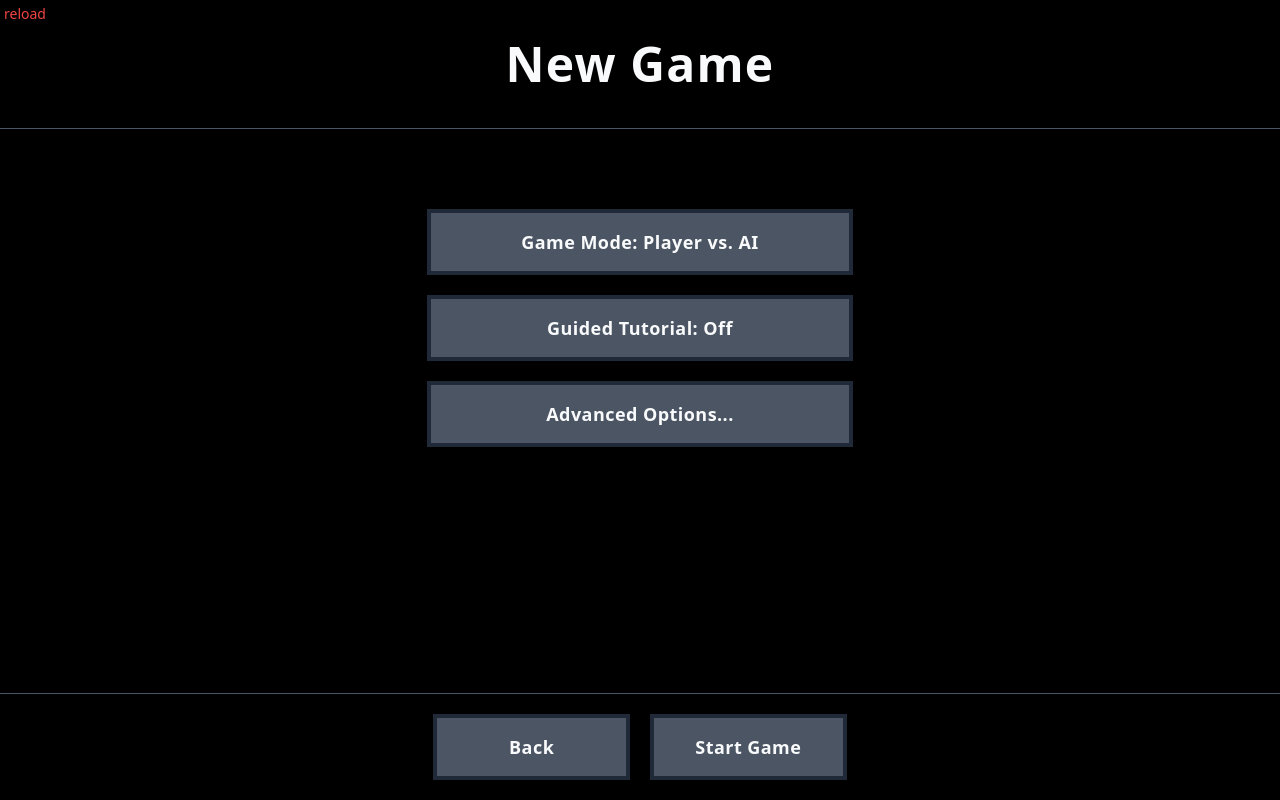
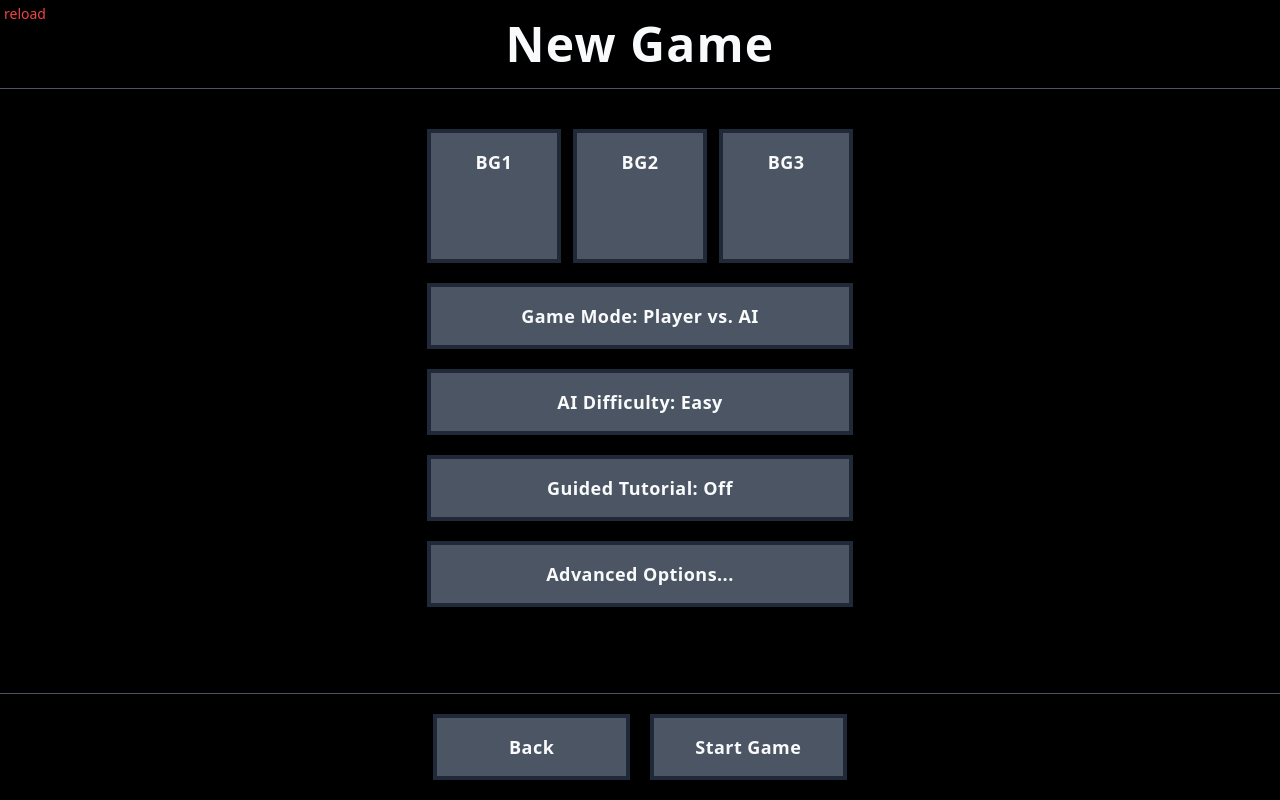
Before and after one commit to hugginsio/capstone_seven, an Angular app: page /menu/new/local in a window 1280 px wide. Built offline with nearby package versions, Linux system fonts and the light colour scheme.

Commit message:
new-local-game: add missing buttons, adjust global styles

```diff
--- a/src/app/app.component.html
+++ b/src/app/app.component.html
@@ -1,4 +1,5 @@
-<main [@fadeAnimation]="outlet.isActivated ? outlet.activatedRoute : ''" class="font-bold tracking-wide leading-none align-middle text-lg">
+<main [@fadeAnimation]="outlet.isActivated ? outlet.activatedRoute : ''"
+  class="font-bold tracking-wide leading-none align-middle text-lg select-none">
   <router-outlet #outlet="outlet"></router-outlet>
 </main>
 
--- a/src/app/pages/menu/menu-common.scss
+++ b/src/app/pages/menu/menu-common.scss
@@ -16,7 +16,7 @@
   }
 
   .submenu-header {
-    @apply w-full text-5xl font-bold tracking-wide p-10 mb-20 border-b border-gray-600;
+    @apply w-full text-5xl font-bold tracking-wide p-5 mb-10 border-b border-gray-600;
   }
 
   .submenu-body {
@@ -27,3 +27,7 @@
     @apply flex flex-col items-center justify-center mx-auto w-full p-5 border-t border-gray-600 absolute bottom-0;
   }
 }
+
+.background-btn {
+  height: 134.22px;
+}
--- a/src/app/pages/menu/new-local-game/new-local-game.component.html
+++ b/src/app/pages/menu/new-local-game/new-local-game.component.html
@@ -3,14 +3,24 @@
     <p>New Game</p>
   </div>
   <div class="submenu-body">
+    <div class="flex w-1/3 space-x-3">
+      <div class="menu-btn background-btn">BG1</div>
+      <div class="menu-btn background-btn">BG2</div>
+      <div class="menu-btn background-btn">BG3</div>
+    </div>
     <div class="menu-btn" (click)="changeGameMode()">
       <div>
         <p>Game Mode: {{ this.gameModeString }}</p>
       </div>
     </div>
-    <div class="menu-btn">
+    <div class="menu-btn" (click)="changeAiDifficulty()" *ngIf="this.gameModeString === this.pva">
       <div>
-        <p>Guided Tutorial: Off</p>
+        <p>AI Difficulty: {{ this.aiDifficultyString }}</p>
+      </div>
+    </div>
+    <div class="menu-btn" (click)="this.guidedTutorial = !this.guidedTutorial">
+      <div>
+        <p>Guided Tutorial: {{ this.guidedTutorial ? 'On' : 'Off' }}</p>
       </div>
     </div>
     <div class="menu-btn" (click)="this.advancedOpts = !this.advancedOpts">
@@ -22,7 +32,7 @@
       <!-- oninput all uppercase credit to https://stackoverflow.com/users/5476516/yehuda-schwartz -->
       <input type="text" class="input-text" [(ngModel)]="boardSeed" placeholder="Board Seed" oninput="let p=this.selectionStart;this.value=this.value.toUpperCase();this.setSelectionRange(p, p);">
     </div>
-    <p class="leading-none" *ngIf="advancedOpts">Leave blank for random seed</p>
+    <p class="leading-none text-base font-normal" *ngIf="advancedOpts">Leave blank for random seed</p>
   </div>
   <div class="submenu-footer">
     <div class="flex space-x-5 w-1/3">
--- a/src/app/pages/menu/new-local-game/new-local-game.component.ts
+++ b/src/app/pages/menu/new-local-game/new-local-game.component.ts
@@ -8,16 +8,22 @@ import { Component, OnInit } from '@angular/core';
 export class NewLocalGameComponent implements OnInit {
   private versusAi: boolean;
   public gameModeString: string;
+  public aiDifficultyString: string;
   public advancedOpts: boolean;
   public boardSeed: string;
+  public guidedTutorial: boolean;
 
-  private readonly pvp = "Player vs. Player";
-  private readonly pva = "Player vs. AI";
+  public readonly pvp = "Player vs. Player";
+  public readonly pva = "Player vs. AI";
+  public readonly aiEasy = "Easy";
+  public readonly aiMedium = "Medium";
 
   constructor() {
     this.versusAi = false;
     this.gameModeString = this.pva;
+    this.aiDifficultyString = this.aiEasy;
     this.advancedOpts = false;
+    this.guidedTutorial = false;
   }
 
   ngOnInit(): void {}
@@ -26,4 +32,8 @@ export class NewLocalGameComponent implements OnInit {
     this.gameModeString = this.gameModeString === this.pvp ? this.pva : this.pvp;
     this.versusAi = this.gameModeString === this.pvp ? false : true;
   }
+
+  changeAiDifficulty(): void {
+    this.aiDifficultyString = this.aiDifficultyString === this.aiEasy ? this.aiMedium : this.aiEasy;
+  }
 }
```
